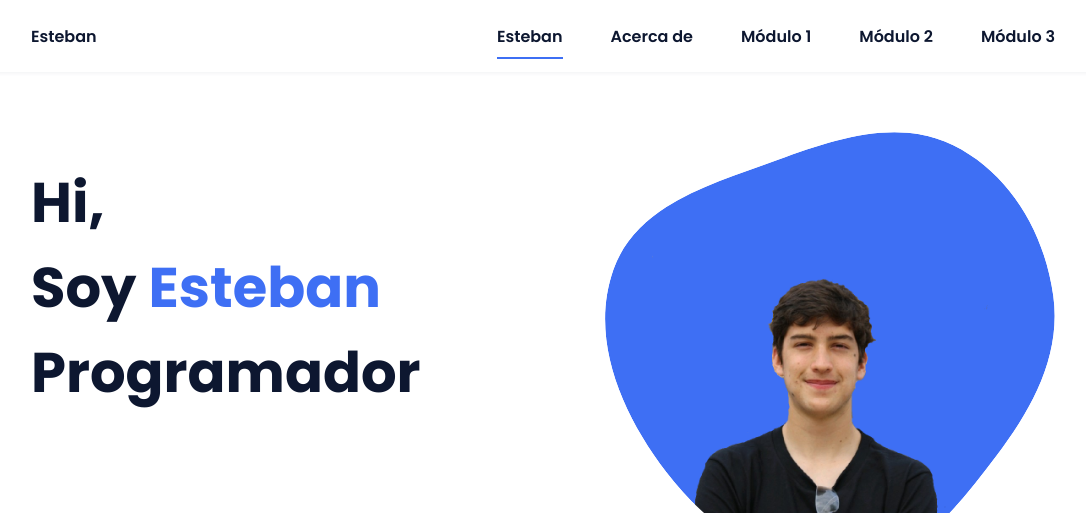
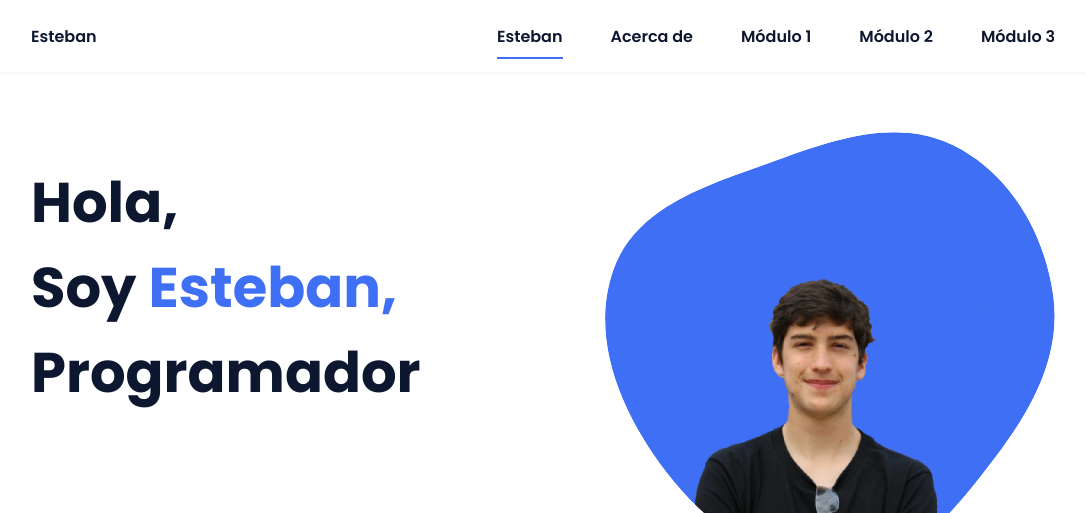
Before and after one commit to MrEstebato/Esteban-Portfolio, a plain HTML site: page index.html in a window 1280 px wide. Shown: the top 513 px of the page, without its empty margins (97-1183 px from the left). Drawn offline with nearby package versions, Linux system fonts and the light colour scheme.

Commit message:
Update index
me faltó una coma ahhhhh

```diff
--- a/index.html
+++ b/index.html
@@ -53,7 +53,7 @@
       <section class="home bd-grid" id="home">
         <div class="home__data">
           <h1 class="home__title">
-            Hi,<br />Soy <span class="home__title-color">Esteban</span
+            Hola,<br />Soy <span class="home__title-color">Esteban,</span
             ><br />Programador
           </h1>
         </div>
```
